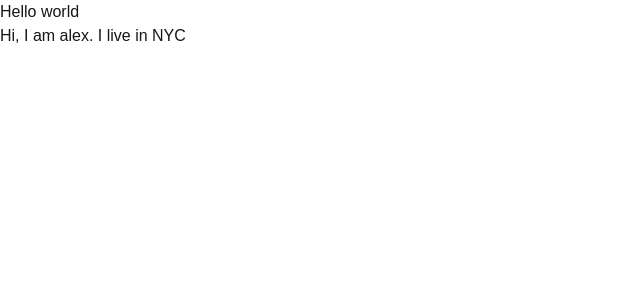
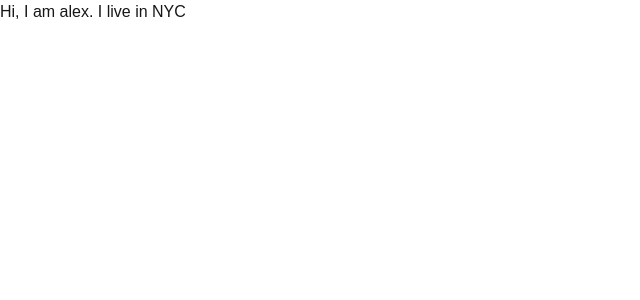
Before and after one commit to arafat-yasin-2413/startech, a Next.js app: page / in a window 1280 px wide. Shown: the top 300 px of the page, without its empty margins (0-640 px from the left). Built offline with nearby package versions, Linux system fonts and the light colour scheme.

Commit message:
alex updated

```diff
--- a/src/app/page.tsx
+++ b/src/app/page.tsx
@@ -3,8 +3,6 @@ import Image from "next/image";
 export default function Home() {
   return (
     <div>
-        <h2>Hello world</h2>
-
         {/* Alex's code here */}
         <p>Hi, I am alex. I live in NYC</p>
     </div>
```
